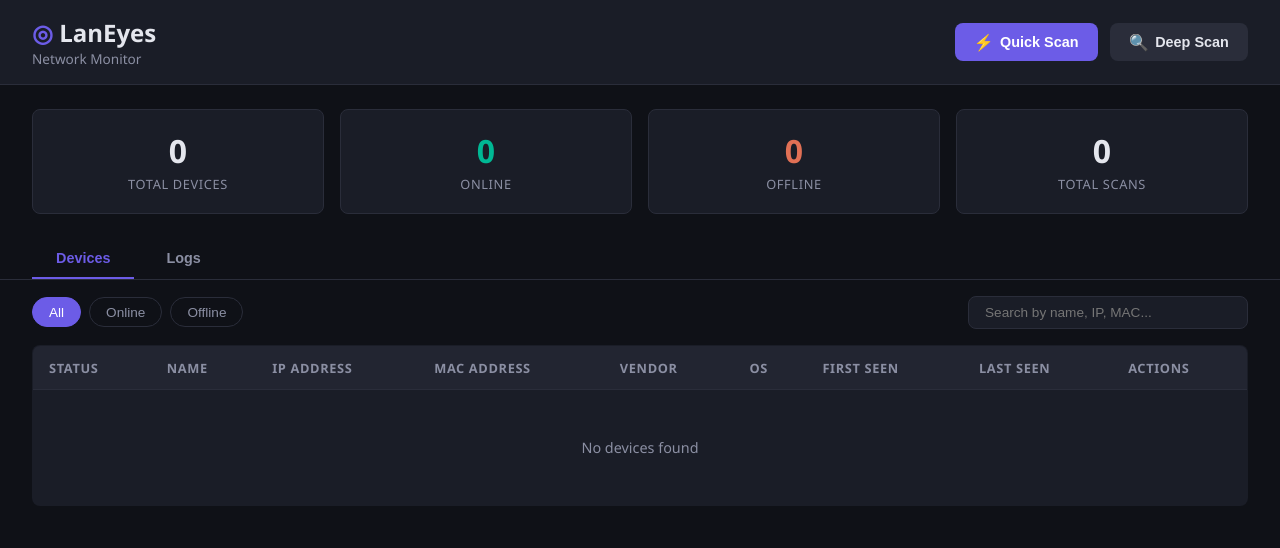
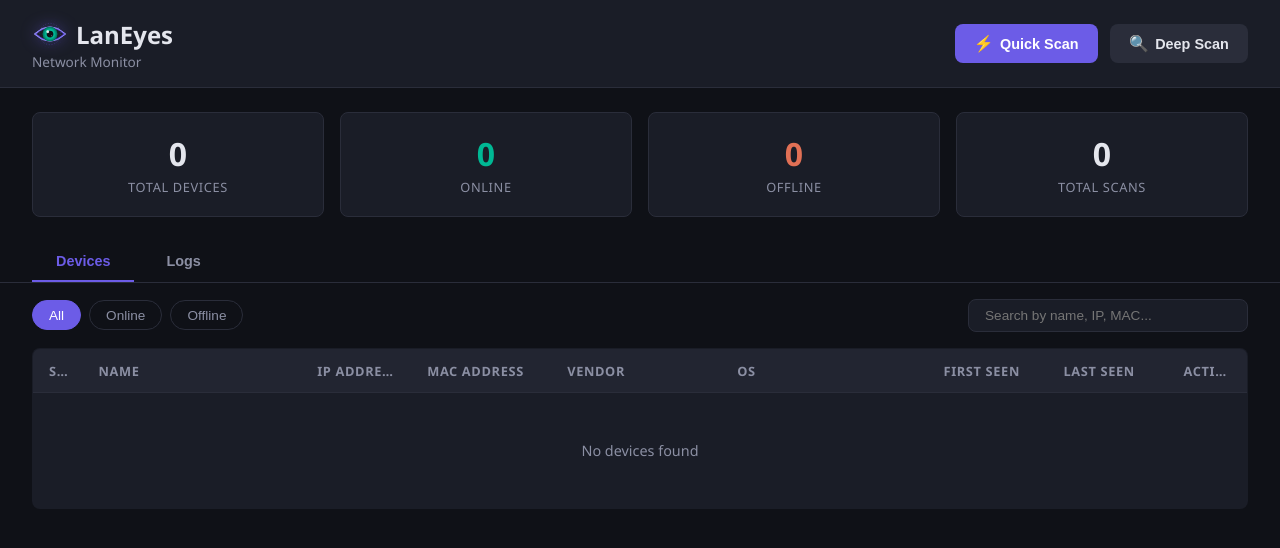
Before and after one commit to Nikob2o/laneyes, a Flask app: page / in a window 1280 px wide. Shown: the top 548 px of the page. Run offline with Flask 3, Linux system fonts and the light colour scheme; data that the repository does not hold is empty.

Commit message:
Add logo with eye design, fix table layout, add column widths

```diff
--- a/app/static/app.js
+++ b/app/static/app.js
@@ -80,16 +80,16 @@ function renderDevices() {
     tbody.innerHTML = devices.map(d => `
         <tr>
             <td><span class="status-dot ${d.is_online ? 'online' : 'offline'}"></span></td>
-            <td>
+            <td title="${esc(d.display_name)}${d.hostname && d.custom_name ? ' (' + esc(d.hostname) + ')' : ''}">
                 <div class="device-name">${esc(d.display_name)}</div>
                 ${d.custom_name && d.hostname ? `<div class="device-hostname">${esc(d.hostname)}</div>` : ""}
             </td>
-            <td>${esc(d.ip_address || "-")}</td>
-            <td>${esc(d.mac_address)}</td>
-            <td>${esc(d.vendor || "-")}</td>
-            <td>${esc(d.os_info || "-")}</td>
-            <td>${formatDate(d.first_seen)}</td>
-            <td>${formatDate(d.last_seen)}</td>
+            <td title="${esc(d.ip_address || '')}">${esc(d.ip_address || "-")}</td>
+            <td title="${esc(d.mac_address)}">${esc(d.mac_address)}</td>
+            <td title="${esc(d.vendor || '')}">${esc(d.vendor || "-")}</td>
+            <td title="${esc(d.os_info || '')}">${esc(d.os_info || "-")}</td>
+            <td title="${formatDate(d.first_seen)}">${formatDate(d.first_seen)}</td>
+            <td title="${formatDate(d.last_seen)}">${formatDate(d.last_seen)}</td>
             <td>
                 <div class="action-btns">
                     <button class="action-btn" onclick="openDeviceModal(${d.id})" title="Details">&#9776;</button>
@@ -367,12 +367,12 @@ function renderLogs(events) {
         <tr class="log-row" onclick="openEventModal(${e.id})">
             <td><span class="status-badge ${e.status}">${e.status}</span></td>
             <td><span class="log-type-pill">${e.scan_type}</span></td>
-            <td>${esc(e.target || "-")}</td>
+            <td title="${esc(e.target || '')}">${esc(e.target || "-")}</td>
             <td>${e.hosts_found ?? 0}</td>
             <td>${e.new_devices ?? 0}</td>
             <td>${formatDuration(e.duration_ms)}</td>
-            <td>${formatDate(e.started_at)}</td>
-            <td class="log-message" title="${esc(e.message || "")}">${esc(truncate(e.message, 80))}</td>
+            <td title="${formatDate(e.started_at)}">${formatDate(e.started_at)}</td>
+            <td title="${esc(e.message || '')}">${esc(e.message || "-")}</td>
         </tr>
     `).join("");
 }
--- a/app/static/style.css
+++ b/app/static/style.css
@@ -36,9 +36,16 @@ header {
 .header-content h1 {
     font-size: 1.5rem;
     font-weight: 700;
+    display: flex;
+    align-items: center;
+    gap: 0.5rem;
 }
 
-.logo-icon { color: var(--primary); }
+.logo-img {
+    width: 36px;
+    height: 36px;
+    filter: drop-shadow(0 0 8px rgba(108, 92, 231, 0.4));
+}
 
 .subtitle {
     color: var(--text-muted);
@@ -218,15 +225,6 @@ header {
     background: var(--surface-hover);
 }
 
-.log-message {
-    max-width: 300px;
-    overflow: hidden;
-    text-overflow: ellipsis;
-    white-space: nowrap;
-    color: var(--text-muted);
-    font-size: 0.85rem;
-}
-
 .log-type-pill {
     display: inline-block;
     padding: 0.1rem 0.5rem;
@@ -295,11 +293,11 @@ header {
 /* Table */
 .devices-section {
     padding: 0 2rem 2rem;
-    overflow-x: auto;
 }
 
 table {
     width: 100%;
+    table-layout: fixed;
     border-collapse: collapse;
     background: var(--surface);
     border-radius: var(--radius);
@@ -316,6 +314,8 @@ thead th {
     letter-spacing: 0.05em;
     color: var(--text-muted);
     white-space: nowrap;
+    overflow: hidden;
+    text-overflow: ellipsis;
 }
 
 tbody td {
@@ -323,7 +323,30 @@ tbody td {
     border-top: 1px solid var(--border);
     font-size: 0.9rem;
     white-space: nowrap;
+    overflow: hidden;
+    text-overflow: ellipsis;
 }
+
+/* Devices table column widths */
+#devices-table th:nth-child(1), #devices-table td:nth-child(1) { width: 50px; }    /* Status */
+#devices-table th:nth-child(2), #devices-table td:nth-child(2) { width: 18%; }     /* Name */
+#devices-table th:nth-child(3), #devices-table td:nth-child(3) { width: 110px; }   /* IP */
+#devices-table th:nth-child(4), #devices-table td:nth-child(4) { width: 140px; }   /* MAC */
+#devices-table th:nth-child(5), #devices-table td:nth-child(5) { width: 14%; }     /* Vendor */
+#devices-table th:nth-child(6), #devices-table td:nth-child(6) { width: auto; }    /* OS */
+#devices-table th:nth-child(7), #devices-table td:nth-child(7) { width: 120px; }   /* First Seen */
+#devices-table th:nth-child(8), #devices-table td:nth-child(8) { width: 120px; }   /* Last Seen */
+#devices-table th:nth-child(9), #devices-table td:nth-child(9) { width: 80px; }    /* Actions */
+
+/* Logs table column widths */
+#logs-table th:nth-child(1), #logs-table td:nth-child(1) { width: 90px; }    /* Status */
+#logs-table th:nth-child(2), #logs-table td:nth-child(2) { width: 75px; }    /* Type */
+#logs-table th:nth-child(3), #logs-table td:nth-child(3) { width: 18%; }     /* Target */
+#logs-table th:nth-child(4), #logs-table td:nth-child(4) { width: 70px; }    /* Hosts */
+#logs-table th:nth-child(5), #logs-table td:nth-child(5) { width: 60px; }    /* New */
+#logs-table th:nth-child(6), #logs-table td:nth-child(6) { width: 90px; }    /* Duration */
+#logs-table th:nth-child(7), #logs-table td:nth-child(7) { width: 140px; }   /* Started */
+#logs-table th:nth-child(8), #logs-table td:nth-child(8) { width: auto; }    /* Message */
 
 tbody tr:hover { background: var(--surface-hover); }
 
--- a/app/templates/index.html
+++ b/app/templates/index.html
@@ -4,12 +4,16 @@
     <meta charset="UTF-8">
     <meta name="viewport" content="width=device-width, initial-scale=1.0">
     <title>LanEyes - Network Monitor</title>
+    <link rel="icon" type="image/svg+xml" href="{{ url_for('static', filename='logo.svg') }}">
     <link rel="stylesheet" href="{{ url_for('static', filename='style.css') }}">
 </head>
 <body>
     <header>
         <div class="header-content">
-            <h1><span class="logo-icon">&#9678;</span> LanEyes</h1>
+            <h1>
+                <img src="{{ url_for('static', filename='logo.svg') }}" alt="LanEyes" class="logo-img">
+                LanEyes
+            </h1>
             <p class="subtitle">Network Monitor</p>
         </div>
         <div class="header-actions">
```
Also changed, not shown: app/static/logo.svg (added).
